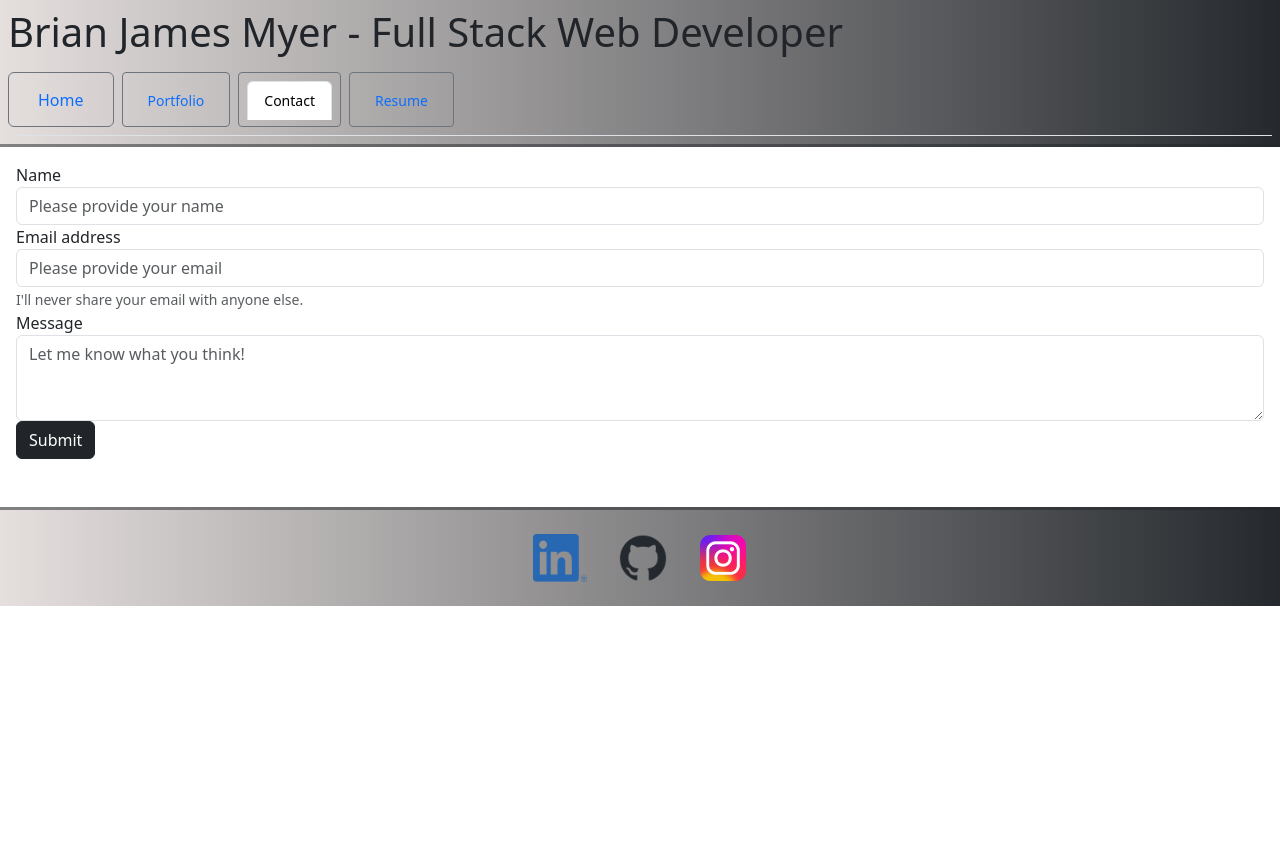
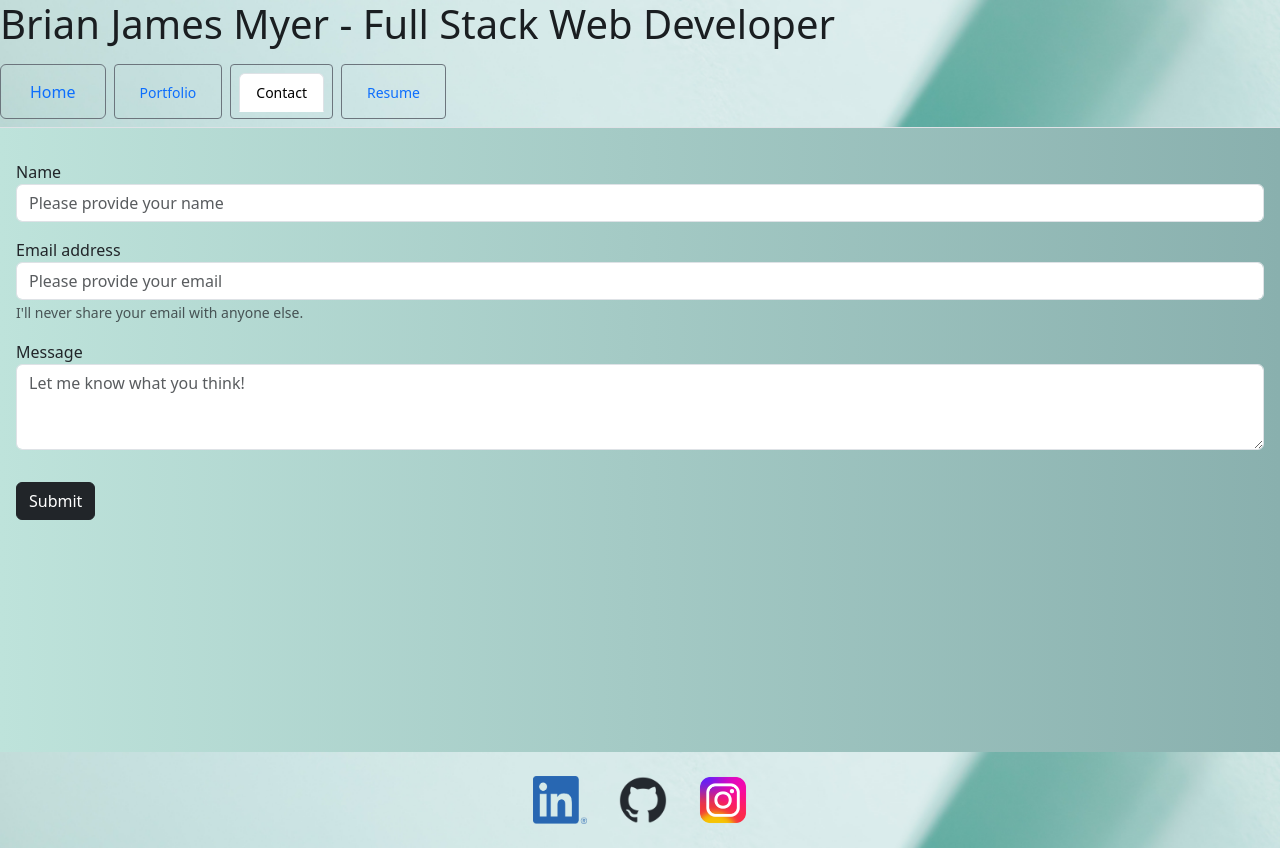
Before and after one commit to brianmyer/react-portfolio, a React (Vite) app: page /Contact in a window 1280 px wide. Before the commit the page ends 800 px from the top, so only its background shows below. Built offline with nearby package versions, Linux system fonts and the light colour scheme.

Commit message:
changed header/footer styling and did more spacing

```diff
--- a/src/App.jsx
+++ b/src/App.jsx
@@ -6,12 +6,12 @@ import Footer from './components/Footer';
 function App() {
   // The Outlet component will conditionally swap between the different pages according to the URL
   return (
-    <div>
-      <Header />
-      <main className="mx-3">
+    <div className='vh-100 custom-background'>
+      <Header className='vh-20'/>
+      <main className="mx-3 vh-70">
         <Outlet />
       </main>
-      <Footer />
+      <Footer className='vh-10'/>
     </div>
   );
 }
--- a/src/Pages/About.jsx
+++ b/src/Pages/About.jsx
@@ -3,8 +3,9 @@ export default function About() {
     <div>
       <img src="./src/assets/88A9D462-88CF-42C3-A80D-EEE2E8B83A4B-13864-000025080E0EB711_tmp.JPG"
         alt="Portrait of Brian James Myer"
-        height="200"
-        width="300"
+        height="100"
+        width="150"
+        className="rounded-circle"
       />
       <h1>About</h1>
       <p>
--- a/src/Pages/Contact.jsx
+++ b/src/Pages/Contact.jsx
@@ -55,11 +55,11 @@ export default function Contact() {
 
   return (
     <form onSubmit={handleSubmit} >
-      <div class="form-group">
+      <div className="form-group my-3">
         <label for="name">Name</label>
         <input
           type="text"
-          class="form-control"
+          className="form-control"
           id="name"
           value={name}
           onChange={(e) => setName(e.target.value)}
@@ -68,11 +68,11 @@ export default function Contact() {
            />
         <div className="error text-danger">{nameError}</div>
       </div>
-      <div class="form-group">
+      <div className="form-group my-3">
         <label for="email">Email address</label>
         <input
           type="email"
-          class="form-control"
+          className="form-control"
           id="email"
           name="email"
           value={email}
@@ -80,13 +80,13 @@ export default function Contact() {
           onBlur={validateEmail}
           placeholder="Please provide your email"
            />
-        <small id="emailHelp" class="form-text text-muted">I'll never share your email with anyone else.</small>
+        <small id="emailHelp" className="form-text text-muted">I'll never share your email with anyone else.</small>
         <div className="error text-danger">{emailError}</div>
       </div>
-      <div class="form-group">
+      <div className="form-group my-3">
         <label for="message">Message</label>
         <textarea
-          class="form-control"
+          className="form-control"
           id="message"
           value={message}
           onChange={(e) => setMessage(e.target.value)}
@@ -97,7 +97,7 @@ export default function Contact() {
         </textarea>
         <div className="error text-danger">{messageError}</div>
       </div>
-      <button type="submit" class="btn btn-dark" >Submit</button>
+      <button type="submit" class="btn btn-dark my-3" >Submit</button>
       <div className={`error text-${submitMessageClass}`}>{submitMessage}</div>
     </form>
   );
--- a/src/Pages/Resume.jsx
+++ b/src/Pages/Resume.jsx
@@ -1,8 +1,8 @@
 export default function Resume() {
   return (
     <div>
-      <h1>Resume</h1>
-      <p>
+      <h1 className="my-5">Resume</h1>
+      <p className="my-5">
         <a href="https://docs.google.com/document/d/1B6J6Q5LG2QiHejsz2NPSoW6y8jHePMixqQg1zx1qiuM/edit" className="text-decoration-none link-dark">Follow this link to check out my resume</a>
       </p>
     </div>
--- a/src/components/Footer.jsx
+++ b/src/components/Footer.jsx
@@ -1,6 +1,7 @@
 export default function Footer() {
     return (
-        <div className="border-top border-3 border-dark p-2 border-opacity-50 text-center mt-5 py-4 linear-gradient-banner">
+        <div className="p-2 mb-2 text-center mt-5 py-4 background-image">
+
             <a href="https://www.linkedin.com/in/brian-james-myer/" className="px-3">
 
                 <img src="../src/assets/LI-In-Bug.png"
--- a/src/components/Header.jsx
+++ b/src/components/Header.jsx
@@ -3,14 +3,15 @@ import Nav from './NavTabs';
 
 export default function Header() {
     return (
-        <div className="border-bottom border-3 border-dark p-2 border-opacity-50 text-center mb-3 linear-gradient-banner">
-            <a className='link-dark text-decoration-none' href="https://www.linkedin.com/in/brian-james-myer/">
-
-               <h1 className='text-start'>
-                Brian James Myer - Full Stack Web Developer
-                </h1>
-            </a>
-            <Nav />
+        <div className="header-container text-center mb-3">
+            <div className="background-image">
+                <a className="link-dark text-decoration-none" href="https://www.linkedin.com/in/brian-james-myer/">
+                    <h1 className="text-start">
+                        Brian James Myer - Full Stack Web Developer
+                    </h1>
+                </a>
+                <Nav />
+            </div>
         </div>
     );
 }
--- a/src/components/Project.jsx
+++ b/src/components/Project.jsx
@@ -5,8 +5,12 @@ export default function Project({src, alt, title, text, app, repo}) {
                 <div className="card-body">
                     <h5 className="card-title">{title}</h5>
                     <p className="card-text">{text}</p>
-                    <button type="button" class="btn btn-dark" href={app}>Link to App</button>
-                    <button type="button" class="btn btn-dark" href={repo}>GitHub Repo</button>
+                    <a href={app}>
+                    <button type="button" class="btn btn-dark mx-2">Link to App</button>
+                    </a>
+                    <a href={repo}>
+                    <button type="button" class="btn btn-dark mx-2" >GitHub Repo</button>
+                    </a>
                 </div>
             </div>
     );
--- a/src/main.css
+++ b/src/main.css
@@ -1,6 +1,26 @@
-.linear-gradient-banner {
-    background: linear-gradient(to right, #e5dfde, #25292d);
-    padding: 0; /* Adjust padding as needed */
-    color: #fff; /* Text color on the banner */
-    text-align: center;
+  .vh-70 {
+    height: 70vh;
+    overflow-y: auto;
   }
+
+  .vh-20 {
+    height: 20vh;
+  }
+
+  .vh-10 {
+    height: 10vh;
+  }
+
+  .card:hover {
+    opacity: .5;
+  }
+
+  .custom-background {
+background: linear-gradient(to right, #BEE3DB, #89B0AE);
+  }
+
+  .background-image {
+    background-image: url('./assets/pexels-karolina-grabowska-4040649.jpg');
+    background-size: cover; /* Adjust as needed */
+    background-repeat: no-repeat;
+  }
```
Also changed, not shown: src/assets/pexels-karolina-grabowska-4040649.jpg (added).
